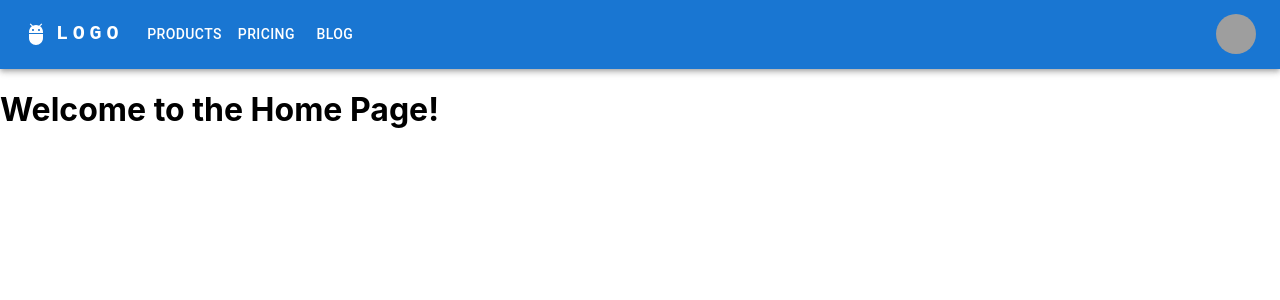
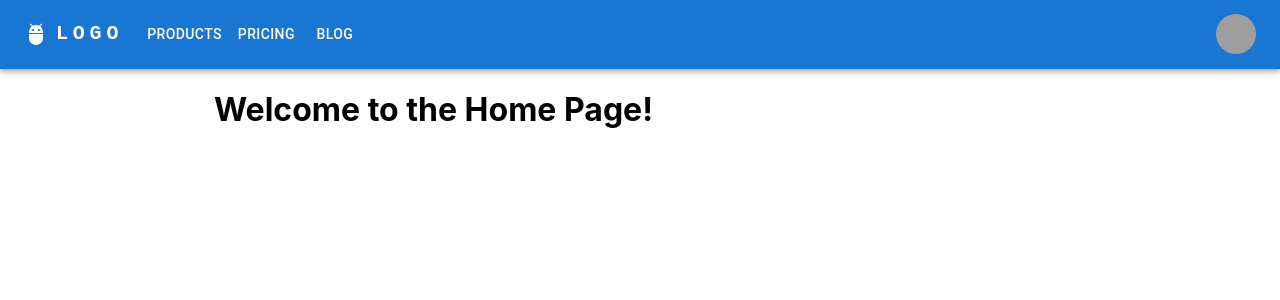
Before and after one commit to hirusha-adi/Stalker, a React (Create React App) app in the folder stalker/: page / in a window 1280 px wide. Shown: the top 300 px of the page. Built offline with nearby package versions, Linux system fonts and the light colour scheme; grey boxes are pictures that could not be loaded.

Commit message:
add web contents to container

```diff
--- a/stalker/src/App.js
+++ b/stalker/src/App.js
@@ -1,21 +1,20 @@
-// App.js
-
 import React from 'react';
 import { BrowserRouter as Router, Route, Routes } from 'react-router-dom';
 import NavBar from './components/NavBar';
-import Home from './pages/index'; // Update the path accordingly
-import PhoneNumbers from './pages/phoneNum'; // Update the path accordingly
+import Home from './pages/index';
+import PhoneNumbers from './pages/phoneNum';
+import Container from '@mui/material/Container';
 
 const App = () => {
   return (
     <Router>
-      <div>
-        <NavBar />
+      <NavBar />
+      <Container maxWidth="md">
         <Routes>
           <Route path="/" element={<Home />} />
           <Route path="/phone_numbers" element={<PhoneNumbers />} />
         </Routes>
-      </div>
+      </Container>
     </Router>
   );
 }
```
